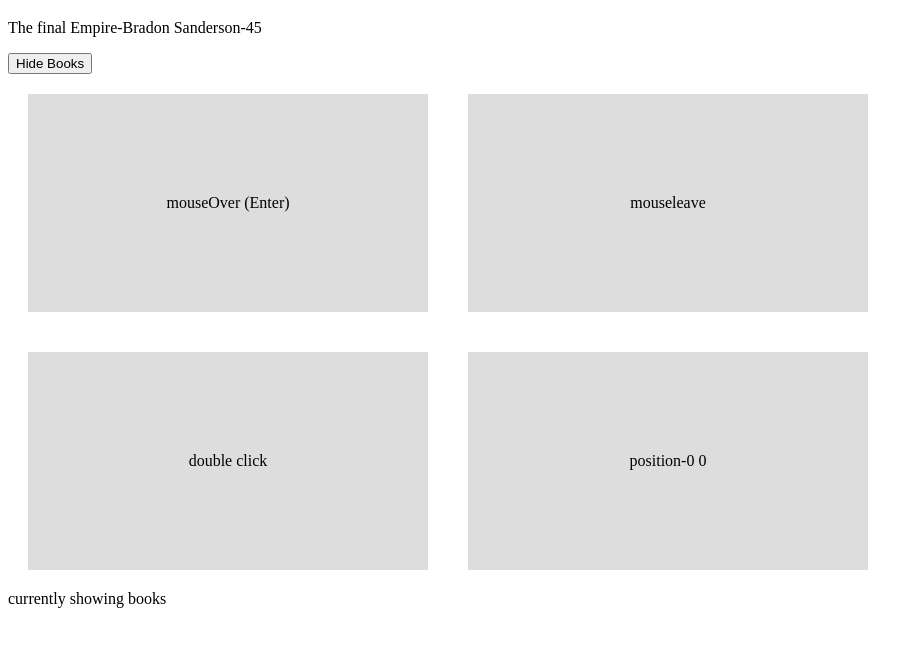
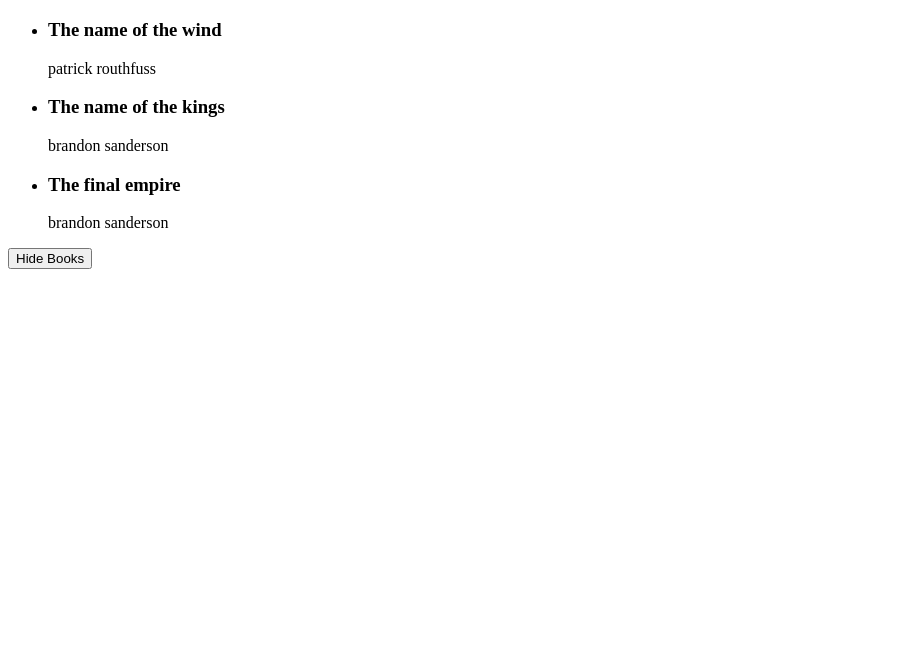
Before and after one commit to WarWarKyaw/VuePractice, a plain HTML site: page index.html in a window 1280 px wide. Shown: the part 61-708 px from the top of the page, without its empty margins (0-923 px from the left). Drawn offline with nearby package versions, Linux system fonts and the light colour scheme.

Commit message:
Outputing data

```diff
--- a/app.js
+++ b/app.js
@@ -3,11 +3,18 @@ const app = Vue.createApp({
     data(){
         return{
             showBooks:true,
-            title:'The final Empire',
-            author:'Bradon Sanderson',
-            age:45,
-            x:0,
-            y:0
+            // title:'The final Empire',
+            // author:'Bradon Sanderson',
+            // age:45,
+            // x:0,
+            // y:0
+            books:[
+                {title:'The name of the wind', author:'patrick routhfuss'},
+                {title:'The name of the kings', author:'brandon sanderson'},
+                {title:'The final empire', author:'brandon sanderson'}
+
+
+            ]
         }
     },
     methods: {
@@ -26,7 +33,7 @@ const app = Vue.createApp({
         },
         handleMousemove(e){
             this.x=e.offsetX
-            this.y=e.offSetY
+            this.y=e.offsetY
 
         }
 
--- a/index.html
+++ b/index.html
@@ -21,9 +21,18 @@
 <body>
     <h1>Hello Vue :)</h1>
     <div id="app">
-        <!-- <h2>I am the template now</h2> -->
+
         <div v-if="showBooks">
-            <p>{{title}}-{{author}}-{{age}}</p>
+            <!-- <p>{{books[0].title}}-{{books[0].author}}</p>
+            <p>{{books[1].title}}-{{books[1].author}}</p>
+            <p>{{books[2].title}}-{{books[2].author}}</p> -->
+            <ul>
+                <li v-for="book in books">
+                    <h3>{{book.title}}</h3>
+                    <p>{{book.author}}</p>
+
+                </li>
+            </ul>
 
         </div>
         <button @click="toggleShowBooks">
@@ -32,13 +41,13 @@
         </button>
         <br>
         <!-- mouse event -->
-
+<!--
         <div class="box" @mouseover="handleEvent($event,5)">mouseOver (Enter)</div>
         <div class="box" @mouseleave="handleEvent">mouseleave</div>
         <div class="box" @dblclick="handleEvent">double click</div>
         <div class="box" @mousemove="handleMousemove">position-{{x}} {{y}}</div>
 
-        <div v-show="showBooks">currently showing books </div>
+        <div v-show="showBooks">currently showing books </div> -->
         <!-- <p>The final Empire</p> -->
         <!-- <button v-on:click="age++">Increase age</button>
         <button v-on:click="age--">Decrease age</button>
```
